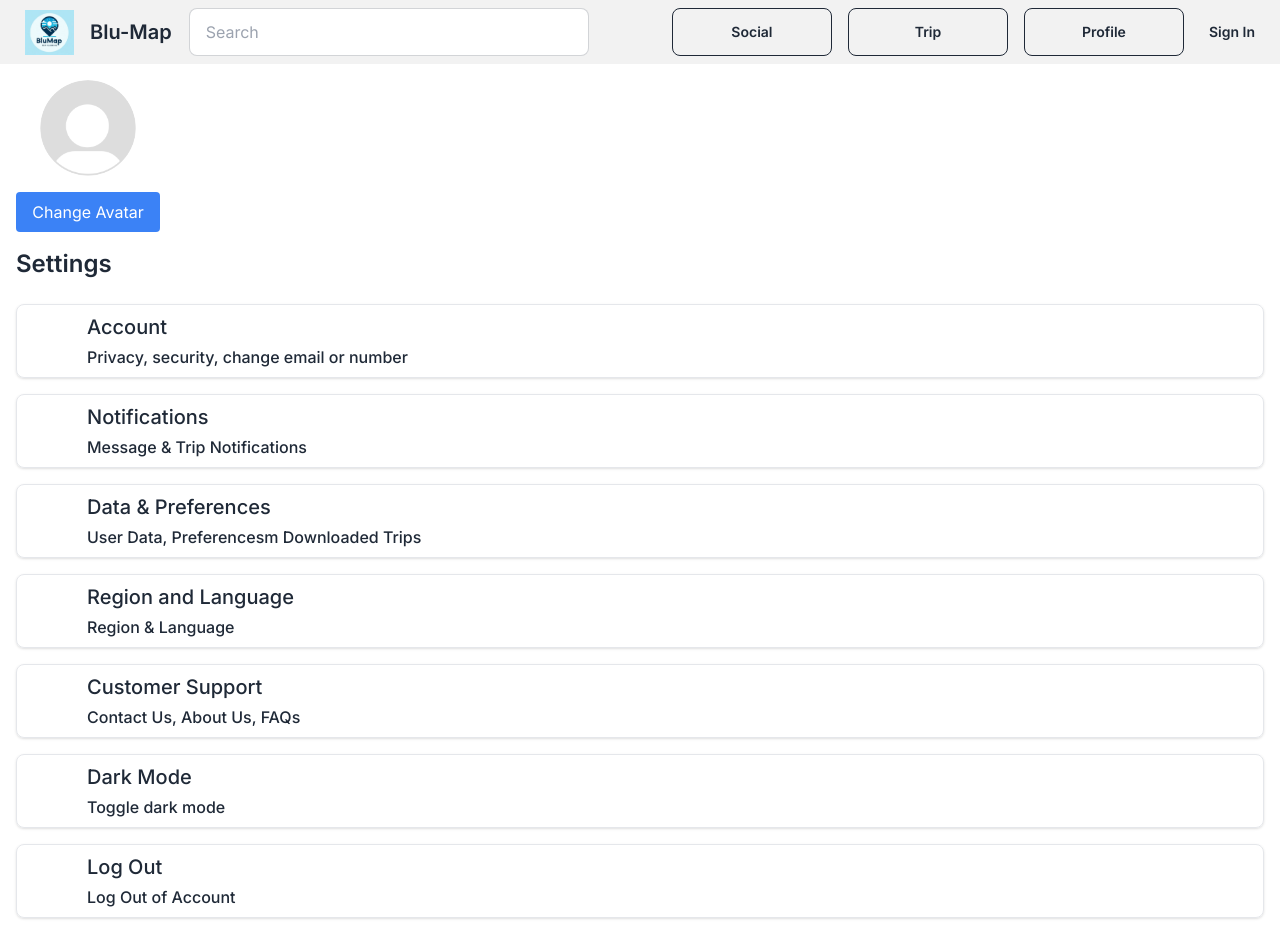
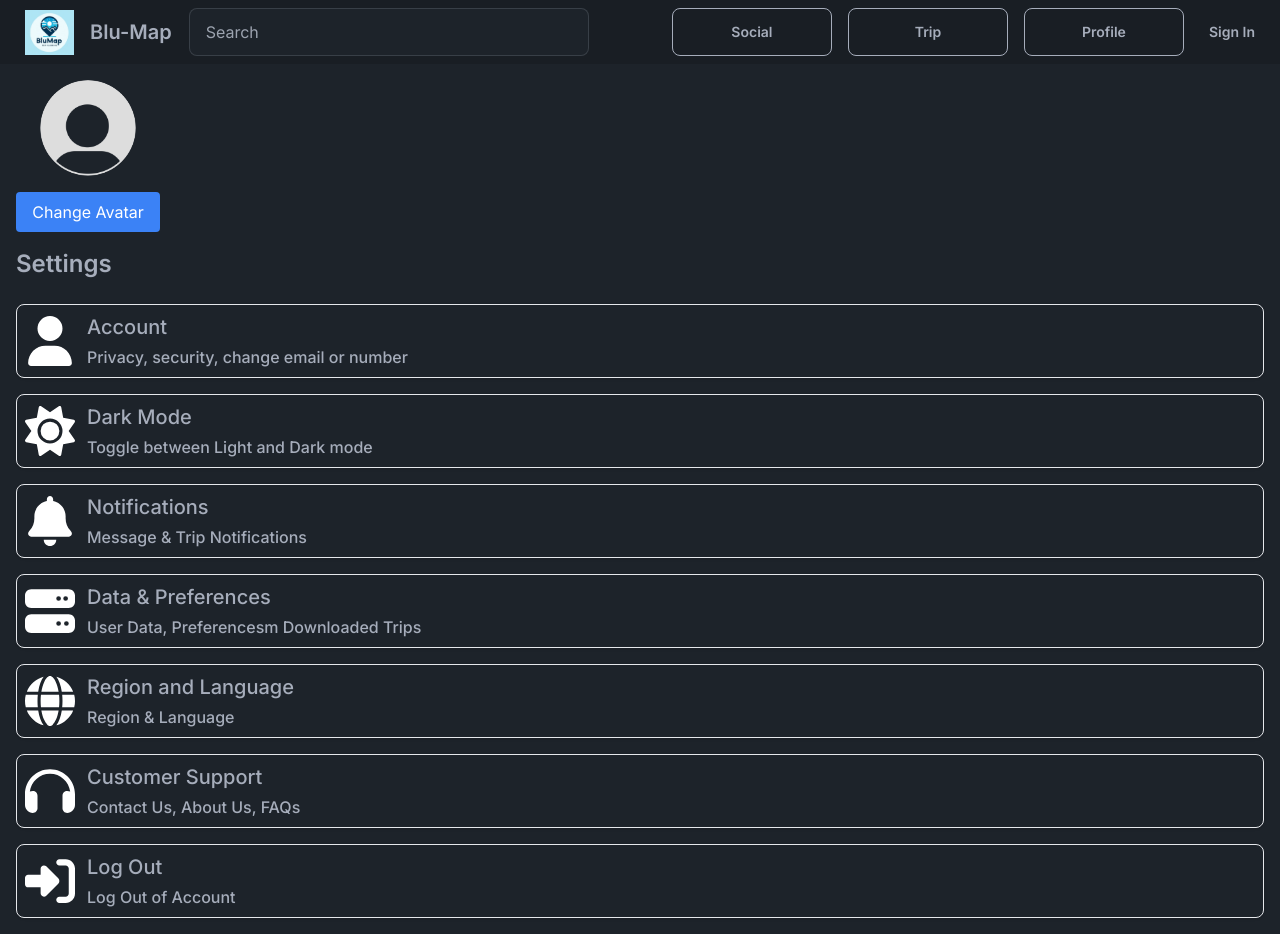
Before and after one commit to mkarabul/blu-map, a Next.js app in the folder client/: page /settings in a window 1280 px wide. Built offline with nearby package versions, Linux system fonts and the light colour scheme; no server answers.

Commit message:
Finalized the Light/Dark mode option

```diff
--- a/client/src/app/settings/components/option.jsx
+++ b/client/src/app/settings/components/option.jsx
@@ -1,10 +1,11 @@
 import Link from "next/link";
 import { FontAwesomeIcon } from "@fortawesome/react-fontawesome";
 
-export default function Option({ icon, header, context, link }) {
-  return (
-    <div className="mb-4">
-      <Link href={link}>
+export default function Option({ icon, header, context, link, onClick }) {
+  if (onClick) {
+    // Option for clickable actions like toggling theme
+    return (
+      <div className="mb-4" onClick={onClick}>
         <div className="block border p-2 rounded-lg shadow hover:bg-gray-600 transition duration-150 ease-in-out">
           <div className="flex items-center space-x-3">
             <FontAwesomeIcon
@@ -18,7 +19,28 @@ export default function Option({ icon, header, context, link }) {
             </div>
           </div>
         </div>
-      </Link>
-    </div>
-  );
+      </div>
+    );
+  } else {
+    // Option for navigation
+    return (
+      <div className="mb-4">
+        <Link href={link} passHref>
+          <div className="block border p-2 rounded-lg shadow hover:bg-gray-600 transition duration-150 ease-in-out cursor-pointer">
+            <div className="flex items-center space-x-3">
+              <FontAwesomeIcon
+                icon={icon}
+                style={{ width: "50px", height: "50px" }}
+                className="text-white"
+              />
+              <div>
+                <h2 className="text-xl font-medium mb-1">{header}</h2>
+                <h1 className="text-l font-medium">{context}</h1>
+              </div>
+            </div>
+          </div>
+        </Link>
+      </div>
+    );
+  }
 }
--- a/client/src/app/settings/page.jsx
+++ b/client/src/app/settings/page.jsx
@@ -1,3 +1,7 @@
+"use client"
+
+import { useState, useEffect } from 'react';
+
 import Option from "./components/option";
 import Profile from "./components/settings-profile";
 import {
@@ -7,12 +11,28 @@ import {
   faGlobe,
   faHeadphones,
   faRightToBracket,
+  faMoon,
+  faSun
 } from "@fortawesome/free-solid-svg-icons";
-import { FiToggleLeft, FiToggleRight } from 'react-icons/fi';
+
+export default function Page() {
+
+  const [theme, setTheme] = useState('dark');
+
+  useEffect(() => {
+    const savedTheme = localStorage.getItem('theme') || 'dark';
+    setTheme(savedTheme);
+    document.documentElement.setAttribute('data-theme', savedTheme);
+  }, []);
 
 
-export default function Page() {
-  const isDarkMode = true;
+  const toggleTheme = () => {
+    const newTheme = theme === 'dark' ? 'light' : 'dark';
+    setTheme(newTheme);
+    localStorage.setItem('theme', newTheme);
+    document.documentElement.setAttribute('data-theme', newTheme);
+  };
+
   return (
     <div className="container mx-auto p-4">
       <Profile />
@@ -23,6 +43,14 @@ export default function Page() {
           header="Account"
           context="Privacy, security, change email or number"
           link="settings"
+        />
+         <Option
+          icon={theme === 'dark' ? faSun : faMoon}
+          header="Dark Mode"
+          context="Toggle between Light and Dark mode"
+          link="settings"
+          onClick={toggleTheme}
+          isToggle={true}
         />
         <Option
           icon={faBell}
@@ -48,14 +76,7 @@ export default function Page() {
           context="Contact Us, About Us, FAQs"
           link="settings"
         />
-        <Option
-            icon={faHeadphones}
-            header="Dark Mode"
-            context="Toggle dark mode"
-            link="#"
-          >
-            {isDarkMode ? <FiToggleRight/> : <FiToggleLeft />}
-          </Option>
+
         <Option
           icon={faRightToBracket}
           header="Log Out"
```
